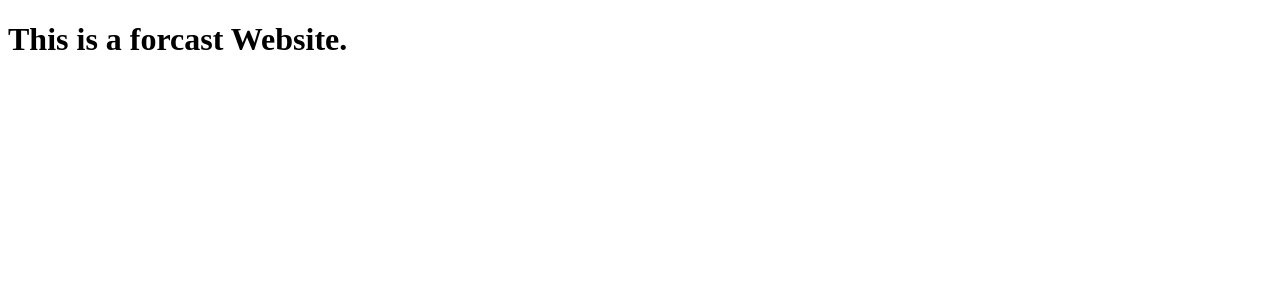
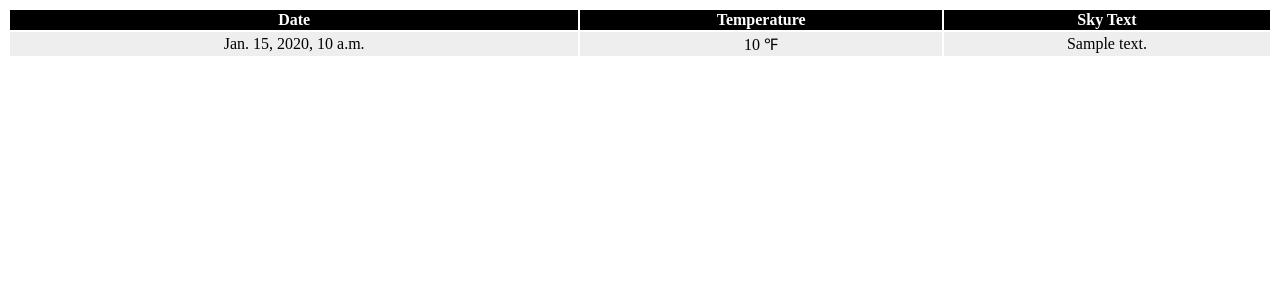
Before and after one commit to coder-cell/Weather-Dashboard, a Django app: template WeatherDashboard/WeatherApi/templates/forecast.html in a window 1280 px wide. Shown: the top 300 px of the page. Run offline with Django 3.2, Linux system fonts and the light colour scheme; the template is opened without the code that fills it: most values are stand-ins (such as "Sample title", 1, 10 or a date in 2020).

Commit message:
Added new feature of Forecast for 5 days with each city.

```diff
--- a/WeatherDashboard/WeatherApi/templates/forecast.html
+++ b/WeatherDashboard/WeatherApi/templates/forecast.html
@@ -1,10 +1,41 @@
 <!DOCTYPE html>
 <html lang="en">
+
+<style>
+#t01 tr:nth-child(even) {
+  background-color: #eee;
+}
+#t01 tr:nth-child(odd) {
+  background-color: #fff;
+}
+#t01 th {
+  color: white;
+  background-color: black;
+}
+#t01 tr {
+ text-align: center
+}
+</style>
+
 <head>
     <meta charset="UTF-8">
     <title>Forecast Website</title>
 </head>
 <body>
-<h1>This is a forcast Website.</h1>
+<table id="t01" style="width:100%">
+    <tr>
+        <th> Date </th>
+        <th> Temperature </th>
+        <th> Sky Text </th>
+    </tr>
+    {% for info in forecastinfo %}
+          <tr>
+<!--            <td> <a href="{{ city }}"> {{ city }} </a></td>-->
+              <td> {{ info.date }} </td>
+              <td> {{ info.temperature }} &#8457; </td>
+              <td> {{ info.sky_text }} </td>
+          </tr>
+    {% endfor %}
+</table>
 </body>
 </html>
--- a/WeatherDashboard/WeatherApi/templates/index.html
+++ b/WeatherDashboard/WeatherApi/templates/index.html
@@ -15,7 +15,7 @@
 }
 </style>
 
-<h4 style="text-align: right"> <a href="/forecast">Forecast</a></h4>
+<!--<h4 style="text-align: right"> <a href="/forecast">Forecast</a></h4>-->
 
 <!--<ul>-->
 <!--{% for key, value in URL.items %}-->
@@ -31,7 +31,8 @@
     </tr>
     {% for city, info in Weather.items %}
         <tr>
-            <td> <a href="https://www.google.com/maps/place/{{ city }}"> {{ city }} </a></td>
+<!--            <td> <a href="https://www.google.com/maps/place/{{ city }}"> {{ city }} </a></td>-->
+            <td> <a href="{{ city }}"> {{ city }} </a></td>
             <td> {{ info.skytext }} </td>
             <td> {{ info.temperature }} &#8457; </td>
             <td> {{ info.date }} </td>
--- a/WeatherDashboard/WeatherApi/urls.py
+++ b/WeatherDashboard/WeatherApi/urls.py
@@ -3,5 +3,5 @@ from . import views
 
 urlpatterns = [
     path('', views.home_page, name='Home-Page'),
-    path('forecast', views.forecast, name='Forecast-Page'),
+    path('<city>', views.forecast, name='Forecast-Page'),
 ]
```
Also changed, not shown: WeatherDashboard/WeatherApi/views.py (+25 -2 lines).
